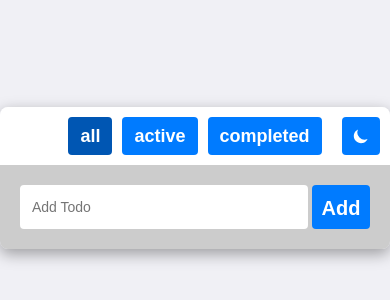
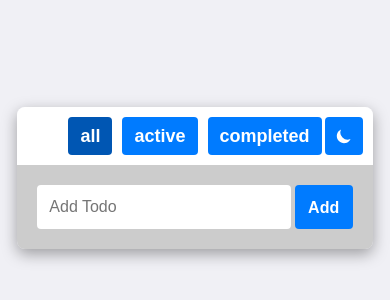
Before and after one commit to smark1024/todo, a React (Create React App) app: page / in a window 390 px wide. Shown: the part 244-544 px from the top of the page. Built offline with nearby package versions, Linux system fonts and the light colour scheme.

Commit message:
mobile css update

```diff
--- a/src/components/AddTodo/AddTodo.module.css
+++ b/src/components/AddTodo/AddTodo.module.css
@@ -11,7 +11,7 @@
     padding: 10px;
     border: 2px solid var(--input-border-color);
     border-radius: 4px;
-    font-size: 14px;
+    font-size: 16px;
     line-height: 20px;
     vertical-align: top;
     box-sizing: border-box;
@@ -24,8 +24,9 @@
     vertical-align: top;
     width: 58px;
     height: 44px;
-    font-size: 20px;
+    font-size: 16px;
     line-height: 44px;
+    text-align: center;
     background-color: var(--add-button-background-color);
     color: var(--add-button-text-color);
     font-weight: bold;
--- a/src/index.css
+++ b/src/index.css
@@ -136,9 +136,10 @@ table {
 
 #root {
     overflow: hidden;
-    width: 100%;
+    width: 91.11111%;
     max-width: 720px;
     min-width: 320px;
+    margin: auto;
     border-radius: 8px;
     box-shadow: rgba(0, 0, 0, 0.35) 0px 5px 15px;
 }
```
